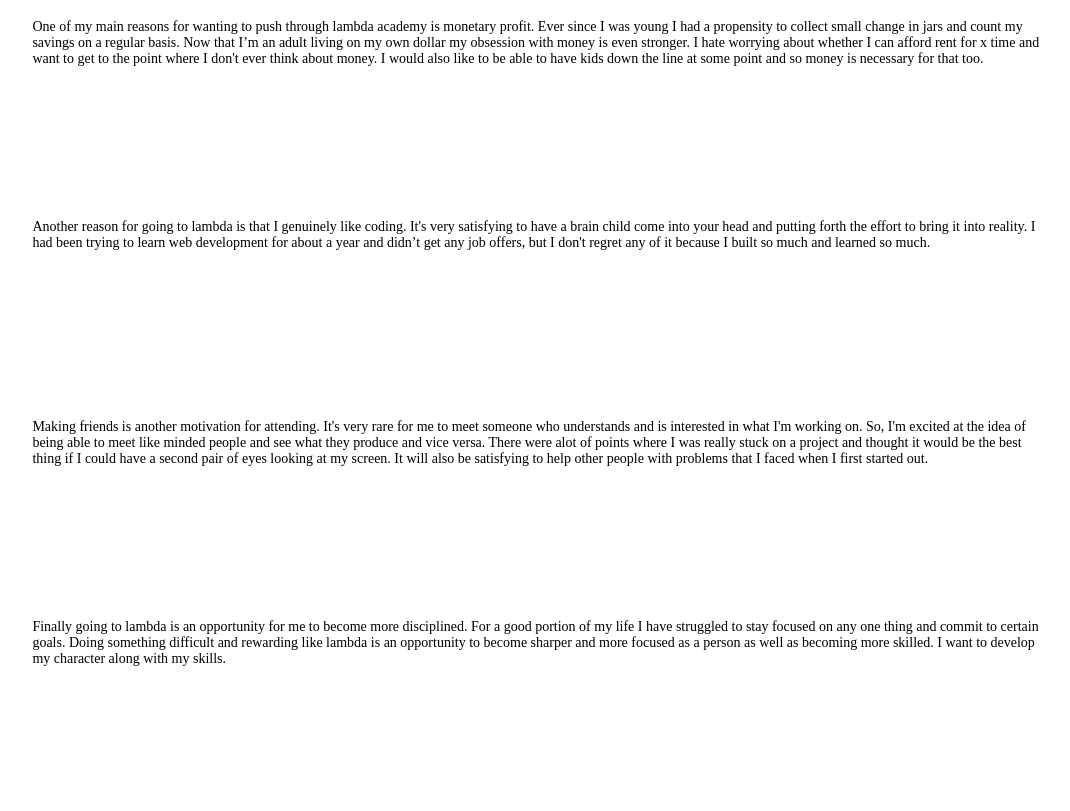
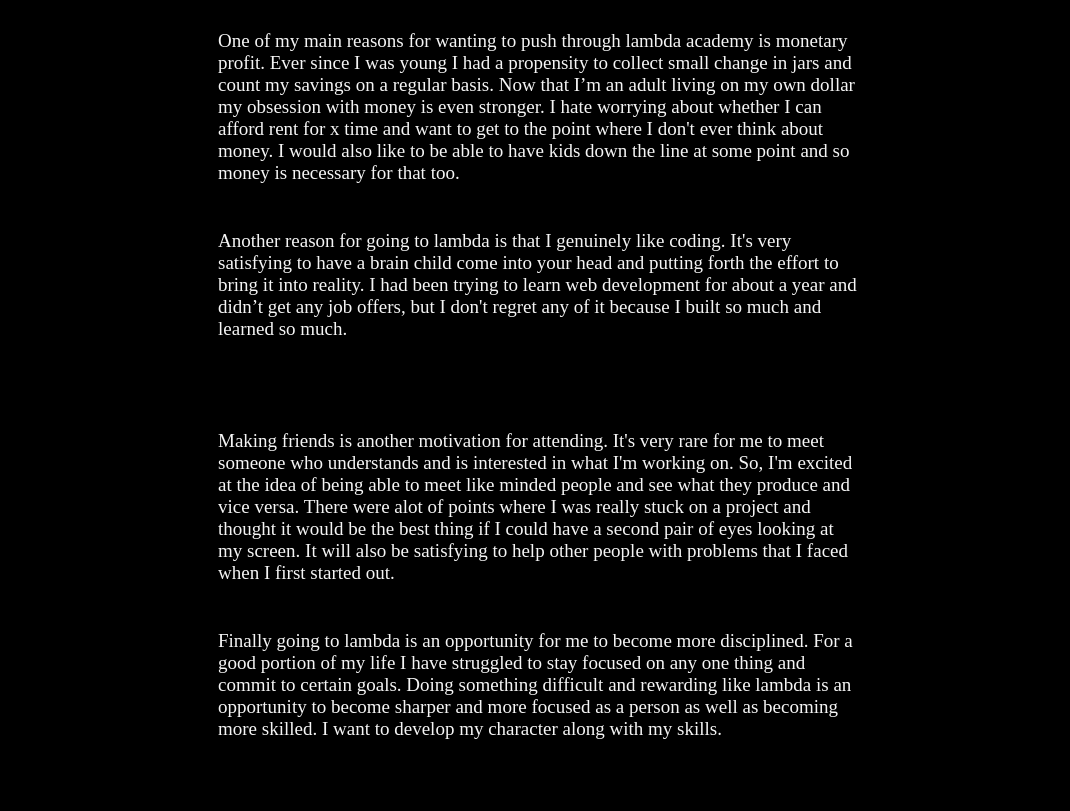
Before and after one commit to collerhatguy/why-lambda, a plain HTML site: page index.html in a window 1280 px wide. Shown: the whole page, without its empty margins (102-1172 px from the left). Drawn offline with Linux system fonts and the light colour scheme.

Commit message:
added styling

```diff
--- a/index.css
+++ b/index.css
@@ -1,11 +1,18 @@
+* {
+    padding: 0;
+    margin: 0;
+}
 body {
     display: grid;
     grid-template-rows: repeat(4, 1fr);
     height: 100vh;
+    background-color: black;
 }
 p {
-    width: 80%;
+    width: 50%;
     margin: 0 auto;
     padding-top: .8em;
-    font-size: 14px;
+    margin-top: .8em;
+    font-size: 19px;
+    color: whitesmoke;
 }
```
